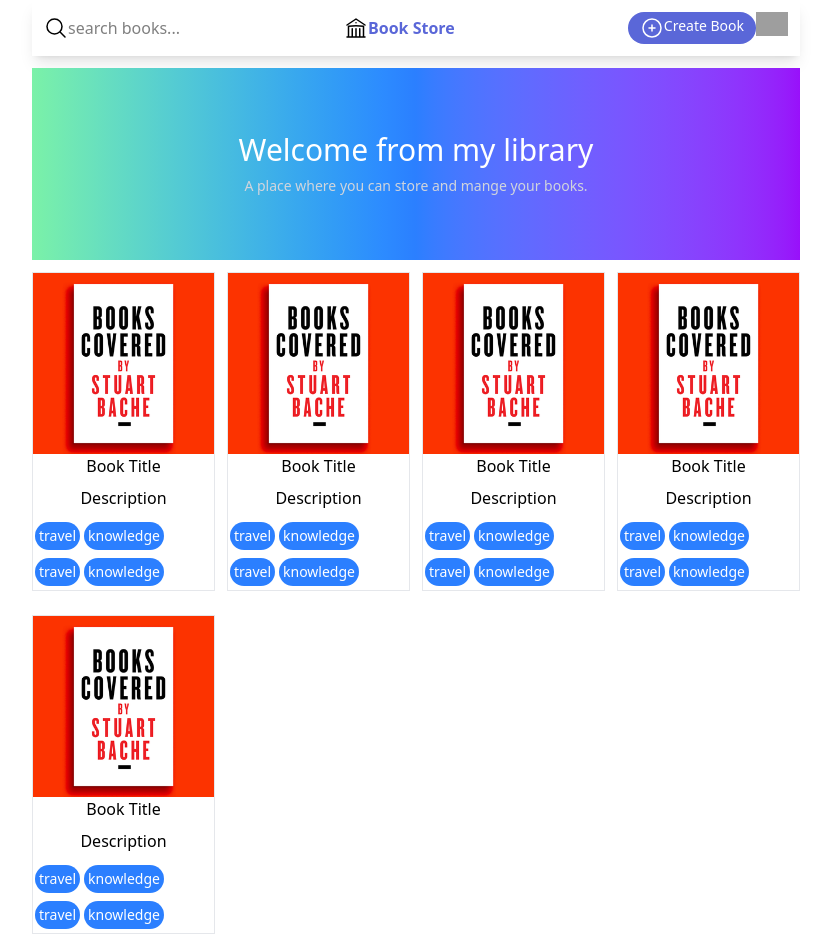
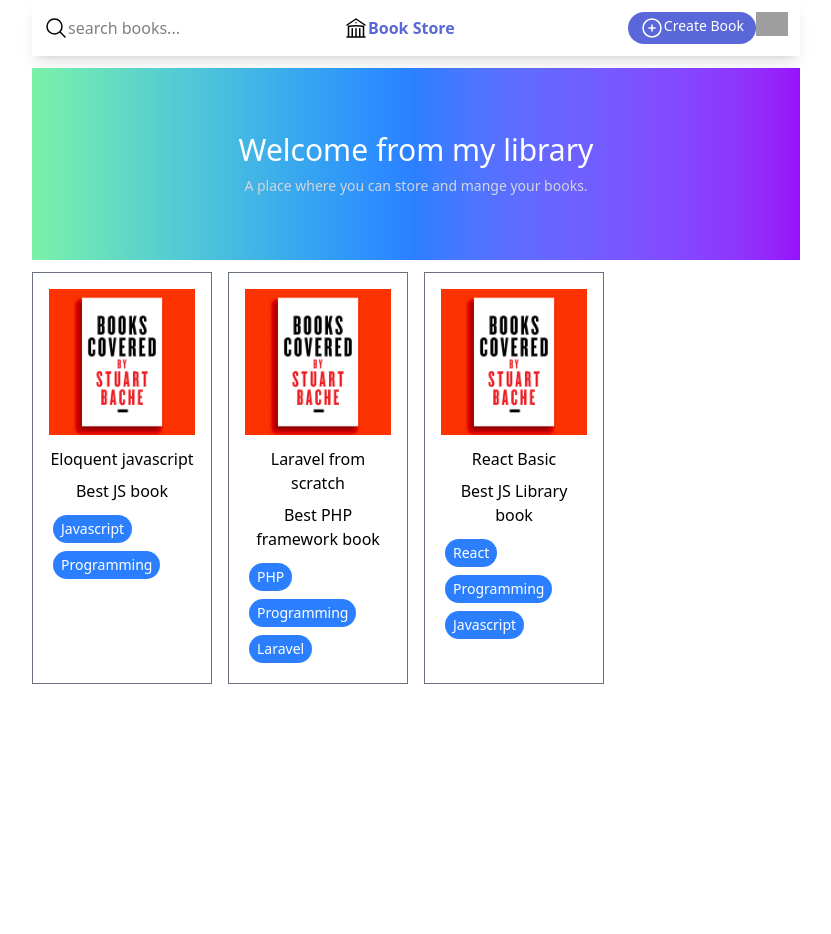
Before and after one commit to thinkyuaung/Library-Management, a React (Vite) app: page / in a window 1280 px wide. Shown: the whole page, without its empty margins (224-1055 px from the left). After the commit the page ends 800 px from the top, so only its background shows below. Built offline with nearby package versions, Linux system fonts and the light colour scheme; data requests are answered from the project's data file; grey boxes are pictures that could not be loaded.

Commit message:
Book List

```diff
--- a/package.json
+++ b/package.json
@@ -4,7 +4,8 @@
   "version": "0.0.0",
   "type": "module",
   "scripts": {
-    "dev": "vite",
+    "start":"vite",
+    "dev": "json-server src/data/db.json --port=3001",
     "build": "vite build",
     "lint": "eslint .",
     "preview": "vite preview"
--- /dev/null
+++ b/src/components/BookList.jsx
@@ -0,0 +1,39 @@
+import React from 'react'
+import book from '../assets/book.png';
+import useFetch from '../hooks/useFetch';
+
+export default function BookList() {
+
+    let { data: books, loading, error } = useFetch('http://localhost:3001/books');
+
+    if (error) {
+        return <p>{error}</p>
+    }
+
+    return (
+        <div>
+            {loading && <p>loading ... </p>}
+            {/* book list */}
+            {!!books && (
+                <div className='grid grid-cols-2 md:grid-cols-4 gap-4 my-3'>
+                    {books.map((b) => (
+                        <div className='p-4 border border-gray-500' key={b.id}>
+
+                            <img src={book} alt="" />
+                            <div className='text-center space-y-2 mt-3'>
+                                <h1>{b.title}</h1>
+                                <p>{b.description}</p>
+                                {/* genres */}
+                                <div className='flex flex-wrap'>
+                                    {b.categories.map(c => (
+                                        <span key={c} className='mx-1 my-1 text-white rounded-full px-2 py-1 text-sm bg-blue-500'> {c}</span>
+                                    ))}
+                                </div>
+                            </div>
+                        </div>
+                    ))}
+                </div>
+            )}
+        </div>
+    )
+}
--- /dev/null
+++ b/src/data/db.json
@@ -0,0 +1,22 @@
+{
+    "books" : [
+        {
+            "id" : 1,
+            "title" : "Eloquent javascript",
+            "description" : "Best JS book",
+            "categories" : ["Javascript","Programming"]
+        },
+        {
+            "id" : 2,
+            "title" : "Laravel from scratch",
+            "description" : "Best PHP framework book",
+            "categories" : ["PHP","Programming", "Laravel"]
+        },
+        {
+            "id" : 3,
+            "title" : "React Basic",
+            "description" : "Best JS Library book",
+            "categories" : ["React","Programming", "Javascript"]
+        }
+    ]
+}
--- /dev/null
+++ b/src/hooks/useFetch.js
@@ -0,0 +1,40 @@
+import { useState,useEffect } from "react";
+
+
+function useFetch(url){
+
+    let [data,setData] = useState(null);
+    let [loading,setLoading] = useState(false);
+    let [error,setError] = useState(null);
+
+     useEffect(()=>{
+        let abortController = new AbortController();
+        let signal = abortController.signal;
+
+        setLoading(true);
+        fetch(url,{
+            signal
+        })
+        .then(res=>{
+            if(!res.ok){
+                throw new Error("Something went Wrong");
+            }
+            return res.json();
+        })
+        .then(data=>{
+            setData(data)
+            setError(null)
+            setLoading(false);
+        })
+        .catch(e=>setError(e.message));
+          //clean up Function
+        return ()=>{
+        abortController.abort();
+    }
+    }, [url]);
+
+
+
+    return { data, loading,error };
+}
+export default useFetch;
--- a/src/pages/Home.jsx
+++ b/src/pages/Home.jsx
@@ -1,31 +1,13 @@
 import React from 'react'
 import HeroSection from '../components/HeroSection'
-import book from '../assets/book.png';
+import BookList from '../components/BookList'
+
 
 function Home() {
   return (
     <>
     <HeroSection />
-    <div className=''>
-      <div className='grid grid-cols-2 md:grid-cols-4 justify-center items-center gap-3'>
-      {
-      [1,2,3,4,5].map(()=>
-        (<div className='mt-3 border border-gray-200'>
-          <img src={book}></img>
-          <div className='space-y-2'>
-            <p className='text-center'>Book Title</p>
-            <p className='text-center'>Description</p>
-             <div className='flex flex-wrap'>
-                {['travel', 'knowledge', 'travel', 'knowledge'].map(genre => (
-                  <span className='mx-0.5 my-1 text-white rounded-full px-1 py-1 text-sm bg-blue-500'> {genre}</span>
-                ))}
-              </div>
-          </div>
-        </div>)
-        )
-      }
-    </div>
-    </div>
+   <BookList />
     </>
   )
 }
```
